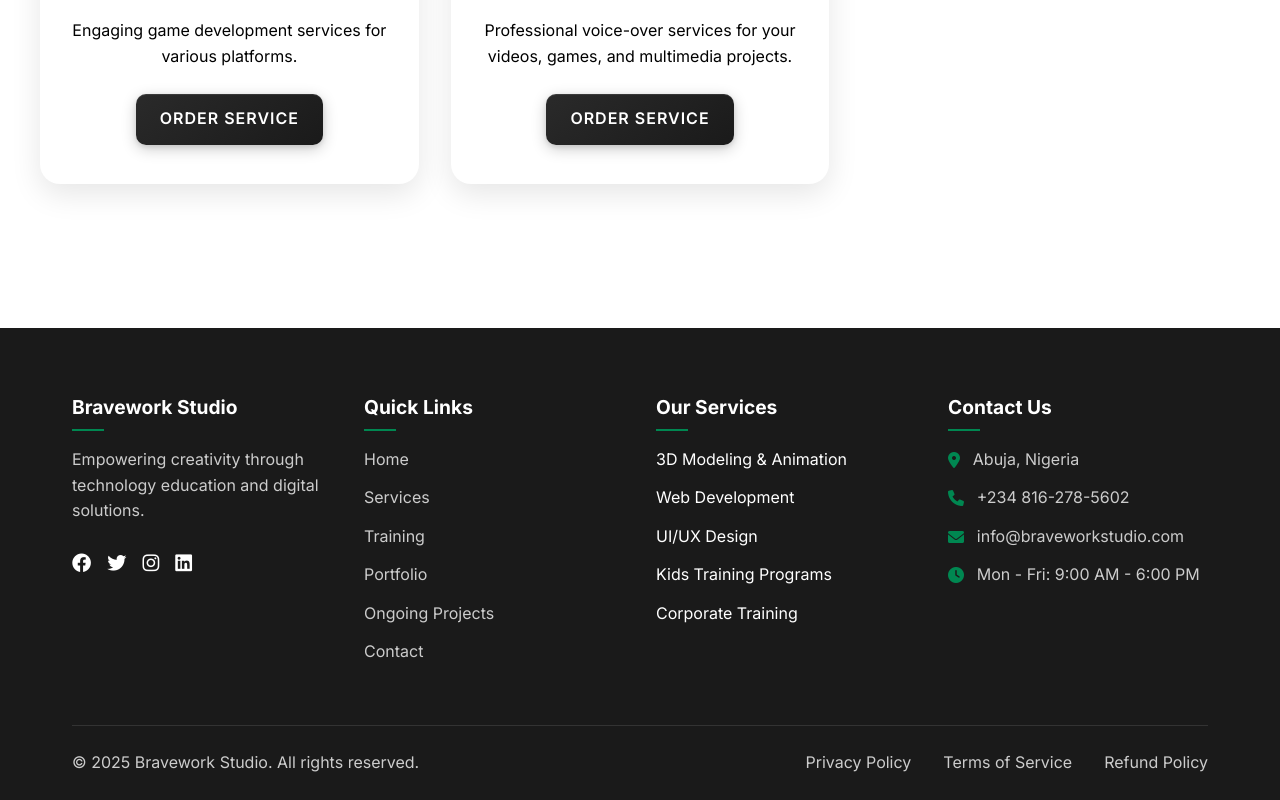
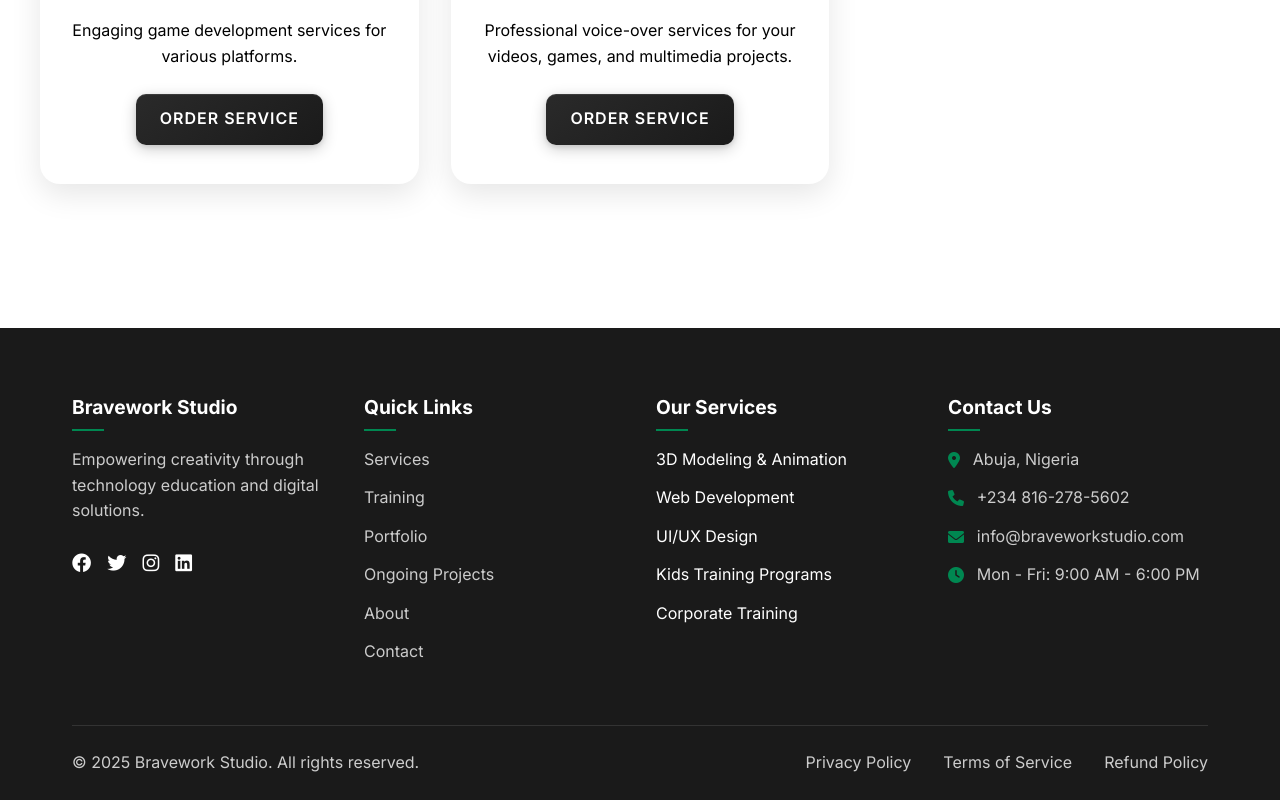
Before and after one commit to bravono/bravework-studio, a Next.js app: page / in a window 1280 px wide. Shown: the part 2320-3120 px from the top of the page. Built offline with nearby package versions, Linux system fonts and the light colour scheme.

Commit message:
Refactor: Add about page to footer and remove the home page link

```diff
--- a/app/components/Footer.tsx
+++ b/app/components/Footer.tsx
@@ -30,20 +30,11 @@
           <div className="footer-section">
             <h3>Quick Links</h3>
             <ul>
-              <li><Link href="/">Home</Link></li>
               <li><Link href="/services">Services</Link></li>
               <li><Link href="/training">Training</Link></li>
               <li><Link href="/portfolio">Portfolio</Link></li>
-              <li>
-            <Link
-              href="/projects"
-            >
-              Ongoing Projects
-            </Link>
-          </li>
-          <li>
-
-          </li>
+              <li><Link href="/projects" >Ongoing Projects</Link></li>
+              <li><Link href="/about" >About</Link></li>
               <li><Link href="/contact">Contact</Link></li>
             </ul>
           </div>
```
